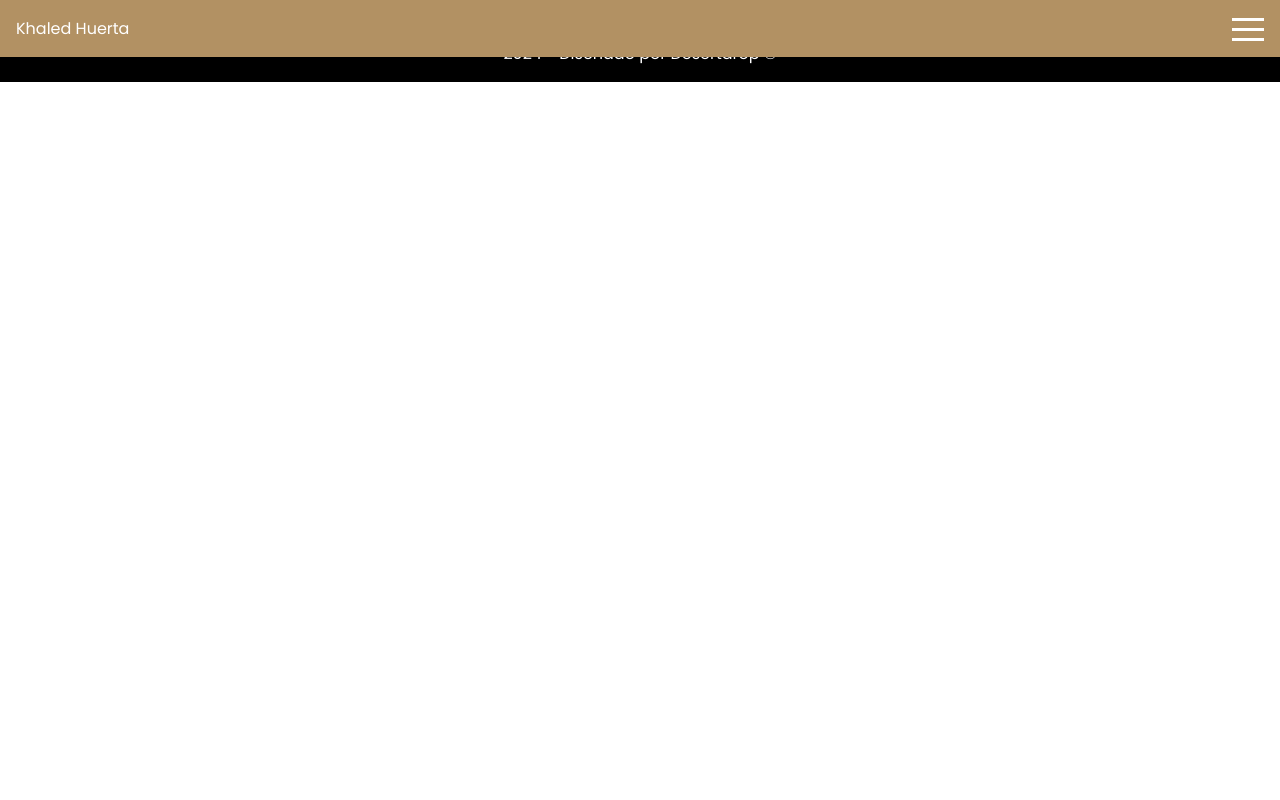
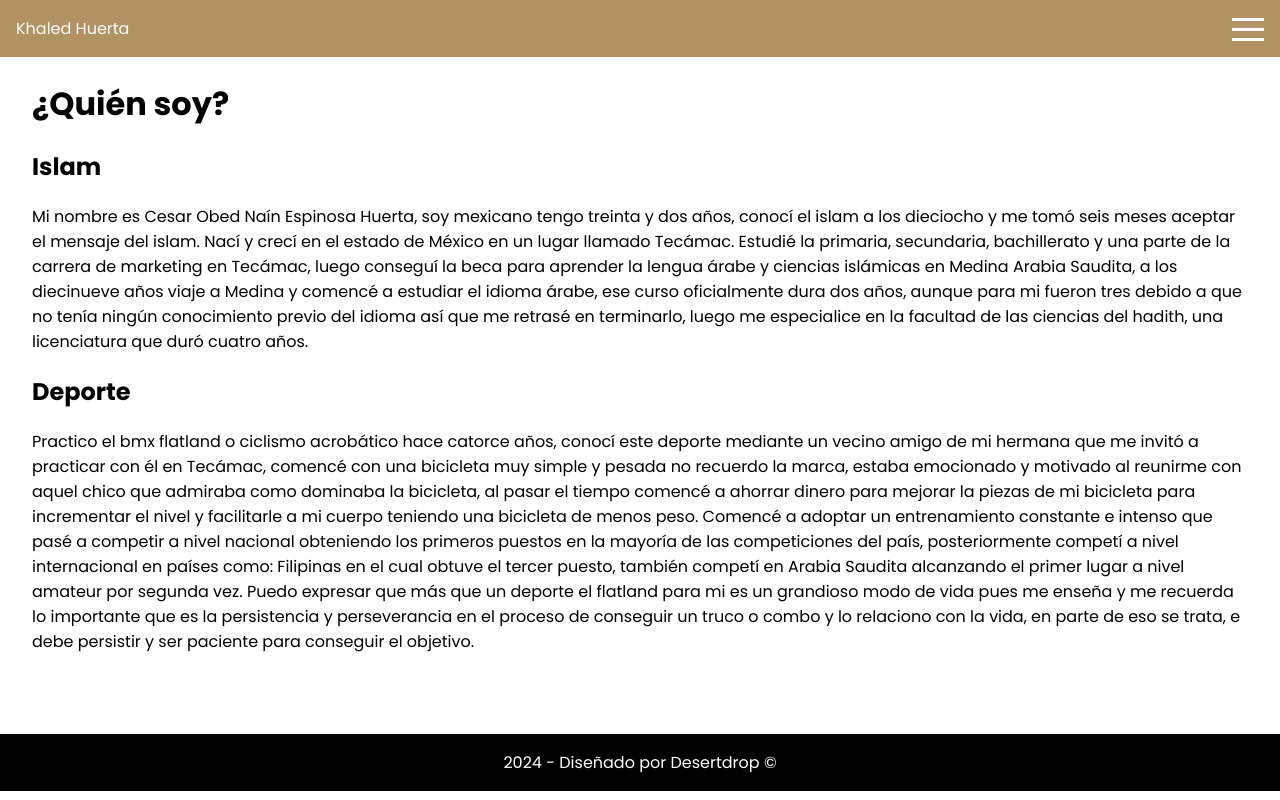
Before and after one commit to nlgarcia84/khaled-huerta, a React (Vite) app: page /about in a window 1280 px wide. Built offline with nearby package versions, Linux system fonts and the light colour scheme.

Commit message:
update about me and routers

```diff
--- a/package.json
+++ b/package.json
@@ -13,7 +13,7 @@
     "hamburger-react": "^2.5.1",
     "react": "^18.3.1",
     "react-dom": "^18.3.1",
-    "react-router-dom": "^6.25.1",
+    "react-router-dom": "^6.26.0",
     "styled-components": "^6.1.12"
   },
   "devDependencies": {
--- a/src/App.jsx
+++ b/src/App.jsx
@@ -1,11 +1,10 @@
-import { About } from './pages/About';
 import { BrowserRouter as Router, Routes, Route } from 'react-router-dom';
-import { Contact } from './pages/Contact';
-import Header from './components/Header';
 import { Footer } from './components/Footer';
 import { HomePage } from './pages/HomePage';
+import { About } from './pages/About';
 import { ThemeProvider } from 'styled-components';
 import GlobalStyle from './styles/GlobalStyle';
+import Header from './components/Header';
 import theme from './styles/theme';
 
 const App = () => {
@@ -13,16 +12,15 @@ const App = () => {
     <>
       <ThemeProvider theme={theme}>
         <GlobalStyle />
-        <Header />
         <Router>
+          <Header />
           <Routes>
-            <Route exact path="/" element={<HomePage />} />
+            <Route path="/" element={<HomePage />} />
             <Route path="/about" element={<About />} />
-            <Route path="/contact" element={<Contact />} />
           </Routes>
+          <Footer />
         </Router>
       </ThemeProvider>
-      <Footer />
     </>
   );
 };
--- a/src/assets/burgerItems.js
+++ /dev/null
@@ -1,20 +0,0 @@
-const burgerItems = [
-  {
-    id: 1,
-    description: 'Mi historia',
-  },
-  {
-    id: 2,
-    description: 'Currículum',
-  },
-  {
-    id: 3,
-    description: 'Blog',
-  },
-  {
-    id: 4,
-    description: 'Contacto',
-  },
-];
-
-export default burgerItems;
--- a/src/components/FloatMenu.jsx
+++ b/src/components/FloatMenu.jsx
@@ -1,6 +1,5 @@
-import React from 'react';
-import burgerItems from '../assets/burgerItems';
 import styled from 'styled-components';
+import { Link } from 'react-router-dom';
 
 const Menu = styled.div`
   position: fixed;
@@ -21,9 +20,15 @@ const FloatMenu = () => {
   return (
     <Menu>
       <List>
-        {burgerItems.map((item) => (
-          <li key={item.id}>{item.description}</li>
-        ))}
+        <li>
+          <Link style={{ color: 'white', textDecoration: 'none' }} to="/about">
+            Mi historia
+          </Link>
+        </li>
+
+        <li>Estudios</li>
+        <li>Mi Blog</li>
+        <li>Contacto</li>
       </List>
     </Menu>
   );
--- a/src/components/Header.jsx
+++ b/src/components/Header.jsx
@@ -2,9 +2,11 @@ import React, { useState } from 'react';
 import styled from 'styled-components';
 import FloatMenu from './FloatMenu';
 import Hamburger from 'hamburger-react';
+import { Link } from 'react-router-dom';
 
 const HeaderBox = styled.div`
   position: fixed;
+  top: 0;
   width: 100%;
   z-index: 1;
   display: flex;
@@ -35,7 +37,9 @@ const Header = () => {
     <>
       <HeaderBox>
         <Logo>
-          <p>Khaled Huerta</p>
+          <Link style={{ color: 'white', textDecoration: 'none' }} to="/">
+            <p>Khaled Huerta</p>
+          </Link>
         </Logo>
         <Menu>
           <Hamburger toggled={isOpen} toggle={toggleFloat} />
--- a/src/pages/About.jsx
+++ b/src/pages/About.jsx
@@ -1,3 +1,51 @@
+import styled from 'styled-components';
+
+const Biography = styled.div`
+  margin: 5em 2em;
+`;
+
 export const About = () => {
-  return <div>About</div>;
+  return (
+    <>
+      <Biography>
+        <h1>¿Quién soy?</h1>
+        <h2>Islam</h2>{' '}
+        <p>
+          Mi nombre es Cesar Obed Naín Espinosa Huerta, soy mexicano tengo
+          treinta y dos años, conocí el islam a los dieciocho y me tomó seis
+          meses aceptar el mensaje del islam. Nací y crecí en el estado de
+          México en un lugar llamado Tecámac. Estudié la primaria, secundaria,
+          bachillerato y una parte de la carrera de marketing en Tecámac, luego
+          conseguí la beca para aprender la lengua árabe y ciencias islámicas en
+          Medina Arabia Saudita, a los diecinueve años viaje a Medina y comencé
+          a estudiar el idioma árabe, ese curso oficialmente dura dos años,
+          aunque para mi fueron tres debido a que no tenía ningún conocimiento
+          previo del idioma así que me retrasé en terminarlo, luego me
+          especialice en la facultad de las ciencias del hadith, una
+          licenciatura que duró cuatro años.
+        </p>
+        <h2>Deporte</h2>
+        <p>
+          Practico el bmx flatland o ciclismo acrobático hace catorce años,
+          conocí este deporte mediante un vecino amigo de mi hermana que me
+          invitó a practicar con él en Tecámac, comencé con una bicicleta muy
+          simple y pesada no recuerdo la marca, estaba emocionado y motivado al
+          reunirme con aquel chico que admiraba como dominaba la bicicleta, al
+          pasar el tiempo comencé a ahorrar dinero para mejorar la piezas de mi
+          bicicleta para incrementar el nivel y facilitarle a mi cuerpo teniendo
+          una bicicleta de menos peso. Comencé a adoptar un entrenamiento
+          constante e intenso que pasé a competir a nivel nacional obteniendo
+          los primeros puestos en la mayoría de las competiciones del país,
+          posteriormente competí a nivel internacional en países como: Filipinas
+          en el cual obtuve el tercer puesto, también competí en Arabia Saudita
+          alcanzando el primer lugar a nivel amateur por segunda vez. Puedo
+          expresar que más que un deporte el flatland para mi es un grandioso
+          modo de vida pues me enseña y me recuerda lo importante que es la
+          persistencia y perseverancia en el proceso de conseguir un truco o
+          combo y lo relaciono con la vida, en parte de eso se trata, e debe
+          persistir y ser paciente para conseguir el objetivo.
+        </p>
+      </Biography>
+    </>
+  );
 };
```
Also changed, not shown: 1 other file (tests, documents, lock files or other folders).
